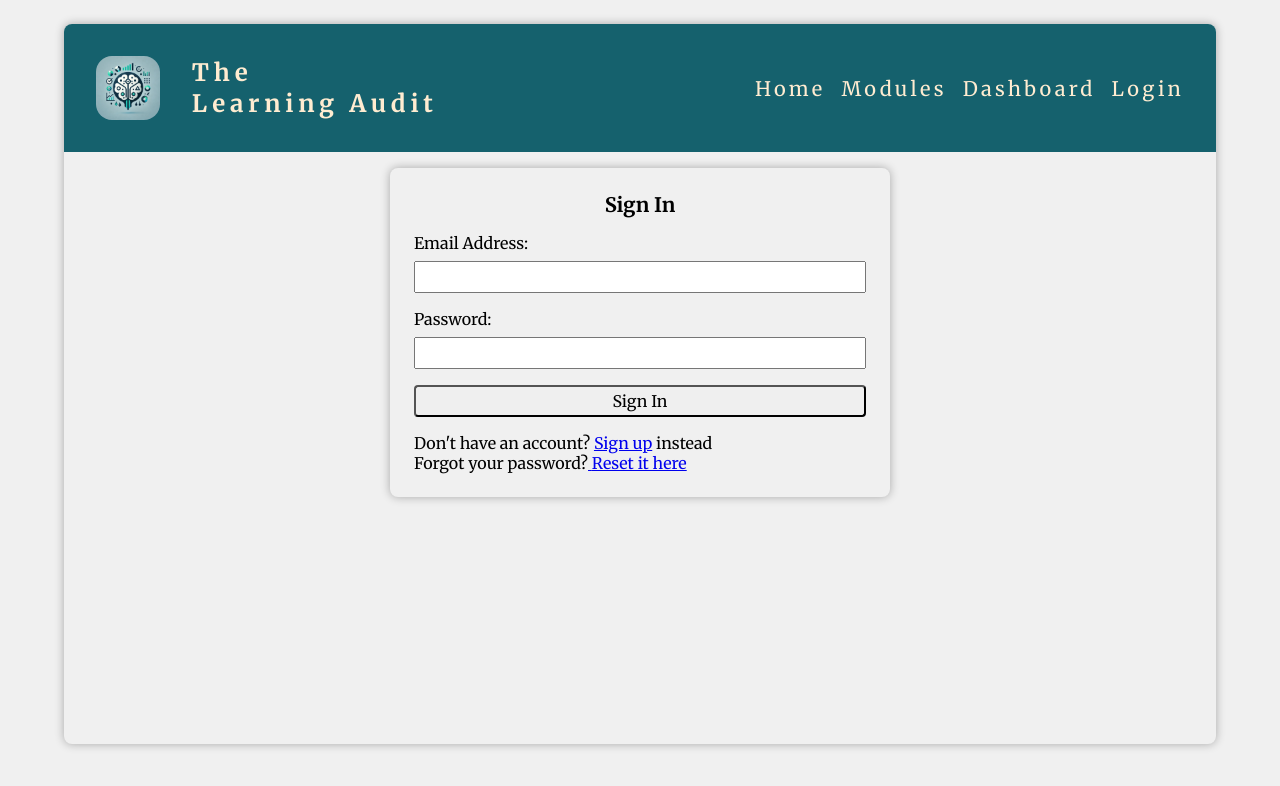
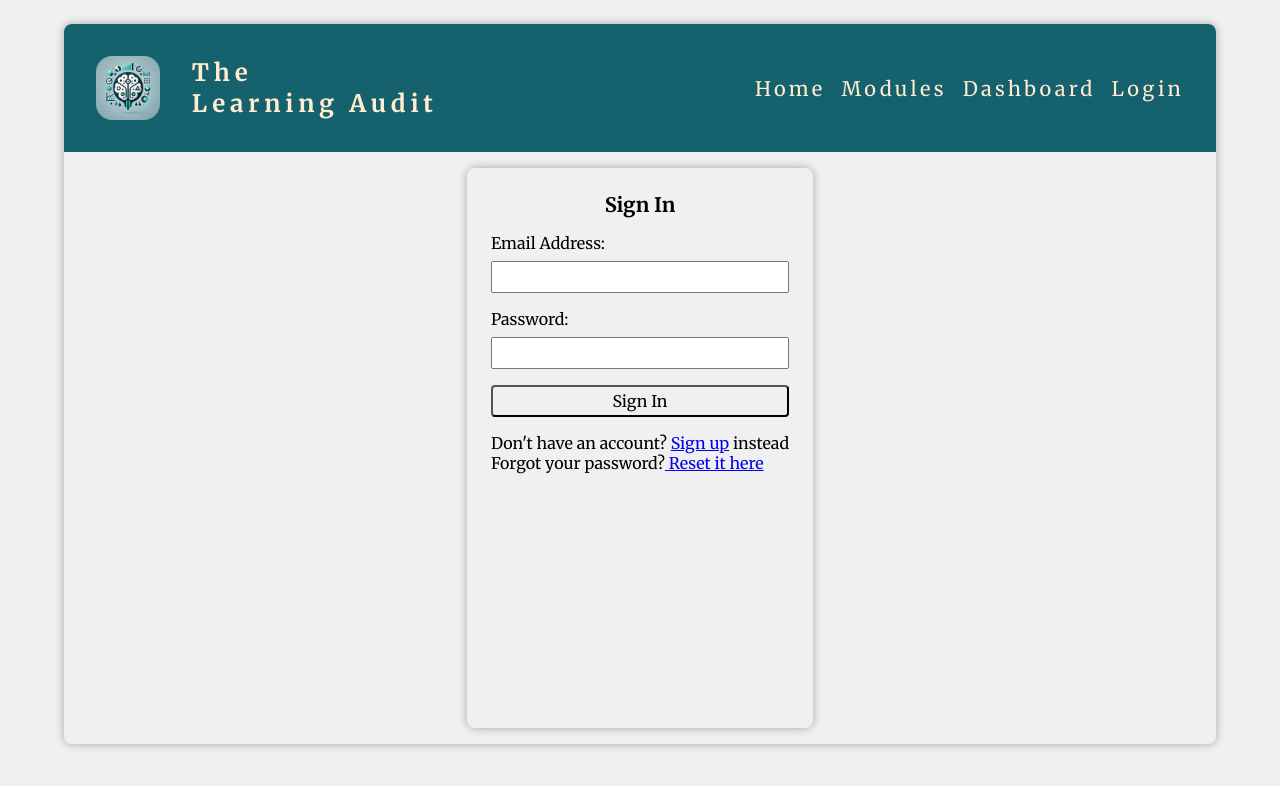
Before and after one commit to Tyriol/learning-audit, a Next.js app: page /routes/auth in a window 1280 px wide. Shown: the top 786 px of the page. Built offline with nearby package versions, Linux system fonts and the light colour scheme.

Commit message:
update grid layout for dashboard

```diff
--- a/app/components/ModuleList/ModuleList.module.css
+++ b/app/components/ModuleList/ModuleList.module.css
@@ -1,7 +1,8 @@
 .display {
   background-color: white;
+  width: 100%;
+  height: 100%;
   padding: 2rem;
-    margin-top: 1.5rem;
   border-radius: 0.5rem;
 }
 
@@ -24,7 +25,7 @@
   border-radius: 0.5rem;
   color: #001524;
   background-color: #ff7d00;
-    box-shadow:  0.5rem 0.25rem 0.25rem black;
+  box-shadow: 0.5rem 0.25rem 0.25rem black;
   padding: 0.25rem;
 }
 
--- a/app/globals.css
+++ b/app/globals.css
@@ -13,12 +13,14 @@ body {
   max-width: 100dvw;
   overflow-x: hidden;
   background-color: #f0f0f0;
+  height: 100%;
 }
 
 .wrapper {
+  display: grid;
   grid-template-rows: 8rem 1fr;
   width: 90%;
-  min-height: 90dvh;
+  height: 90dvh;
   margin: 1.5rem auto;
   box-shadow: 0 0 10px rgba(0, 0, 0, 0.3);
   border-radius: 0.5rem;
--- a/app/routes/dashboard/page.js
+++ b/app/routes/dashboard/page.js
@@ -17,7 +17,9 @@ export default function Dashboard() {
           <button>Add new module</button>
         </div>
         <div className={styles.learnings}>Some learnings</div>
-        <ModuleList className={styles.modules} />
+        <div className={styles.modules}>
+          <ModuleList />
+        </div>
       </div>
     </ProtectedRoute>
   );
--- a/app/routes/dashboard/page.module.css
+++ b/app/routes/dashboard/page.module.css
@@ -6,6 +6,11 @@
     "learnings modules modules";
   grid-template-columns: 1fr 1fr 1fr;
   grid-template-rows: 1fr 1fr 1fr;
+  height: 100%;
+  padding: 1rem;
+  background-color: #fff;
+  border-bottom-left-radius: 0.5rem;
+  border-bottom-right-radius: 0.5rem;
 }
 
 .info {
```
Lines whose indentation alone changed are shown as unchanged.
